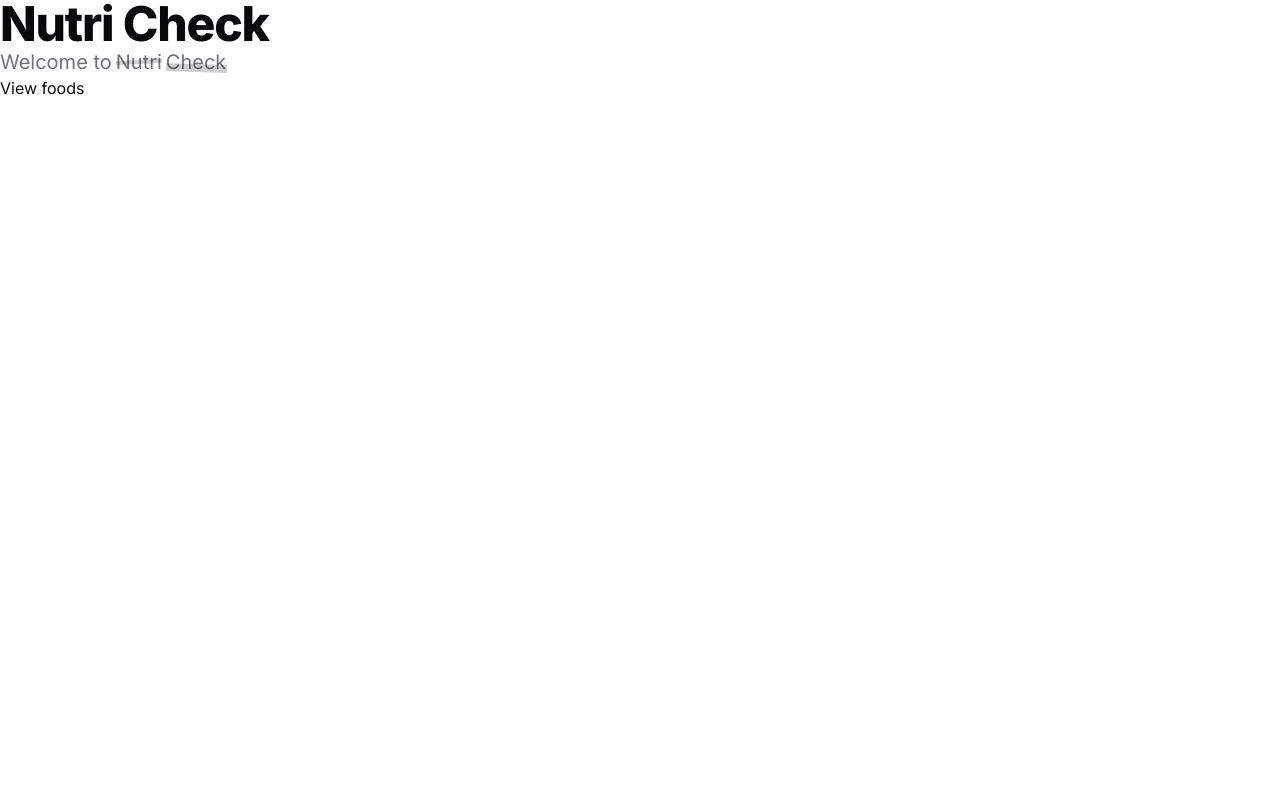
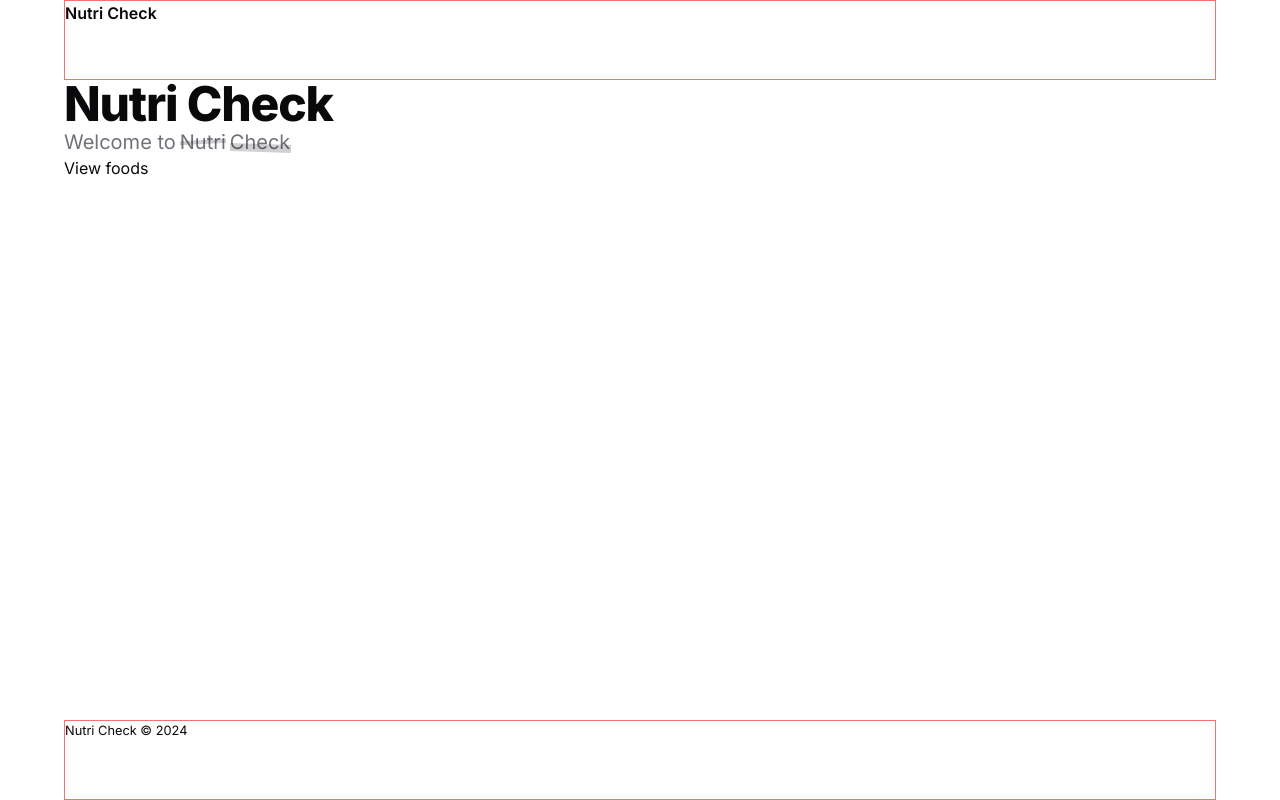
Before and after one commit to masiucd/topic-ultras, a Next.js app: page / in a window 1280 px wide. Built offline with nearby package versions, Linux system fonts and the light colour scheme.

Commit message:
feat: Add lazy loading for images in FoodNamePage

```diff
--- a/src/app/(main)/foods/_components/food-items.tsx
+++ b/src/app/(main)/foods/_components/food-items.tsx
@@ -2,7 +2,6 @@ import Link from "next/link";
 import type {PropsWithChildren} from "react";
 
 import {P, Span, Strong} from "@/components/typography";
-import {Badge} from "@/components/ui/badge";
 import {FoodTypeBadge} from "@/components/ui/food-type-badge";
 import {Icons} from "@/components/ui/icons";
 import {
@@ -22,7 +21,6 @@ import {
   getFoodItemsData,
   ITEMS_PER_PAGE,
 } from "../_data/food-items";
-import type {FoodType} from "../food-types/_data/food-types";
 import {Pagination} from "./pagination";
 import {SearchFood} from "./search-food";
 
--- a/src/app/(main)/layout.tsx
+++ b/src/app/(main)/layout.tsx
@@ -1,4 +1,4 @@
-import type {ReactNode} from "react";
+import type {PropsWithChildren, ReactNode} from "react";
 
 import {Strong} from "@/components/typography";
 import {appData} from "@/lib/config";
@@ -10,15 +10,27 @@ export default function MainLayout({
 }>) {
   return (
     <>
-      <header>
-        <Strong>{appData.title}</Strong>
+      <header className="h-20">
+        <Wrapper>
+          <Strong>{appData.title}</Strong>
+        </Wrapper>
       </header>
-      <main>{children}</main>
-      <footer>
-        <small>
-          {appData.title} &copy; {new Date().getFullYear()}
-        </small>
+      <main className="min-h-[calc(100dvh-10rem)]">{children}</main>
+      <footer className="h-20">
+        <Wrapper>
+          <small>
+            {appData.title} &copy; {new Date().getFullYear()}
+          </small>
+        </Wrapper>
       </footer>
     </>
   );
 }
+
+function Wrapper({children}: PropsWithChildren) {
+  return (
+    <div className="mx-auto flex h-full max-w-6xl border border-red-400">
+      {children}
+    </div>
+  );
+}
--- a/src/app/page.tsx
+++ b/src/app/(main)/page.tsx
@@ -1,5 +1,6 @@
 import Link from "next/link";
 
+import PageWrapper from "@/components/page-wrapper";
 import {H1, Lead, Span} from "@/components/typography";
 import {appData} from "@/lib/config";
 
@@ -23,9 +24,9 @@ function Title() {
 
 export default async function Home() {
   return (
-    <div>
+    <PageWrapper>
       <Title />
       <Link href="/foods">View foods</Link>
-    </div>
+    </PageWrapper>
   );
 }
--- /dev/null
+++ b/src/components/page-wrapper.tsx
@@ -0,0 +1,26 @@
+import {Slot} from "@radix-ui/react-slot";
+import type {HTMLAttributes, PropsWithChildren} from "react";
+
+import {cn} from "@/lib/utils";
+
+type Props = {
+  asChild?: boolean;
+  className?: string;
+  htmlTag?: string;
+  attributes?: HTMLAttributes<HTMLElement>;
+};
+
+export default function PageWrapper({
+  asChild,
+  htmlTag = "section",
+  ...props
+}: PropsWithChildren<Props>) {
+  let Comp = asChild ? Slot : htmlTag;
+
+  return (
+    <Comp
+      className={cn("flex flex-col flex-1 max-w-6xl mx-auto", props.className)}
+      {...props}
+    />
+  );
+}
```
